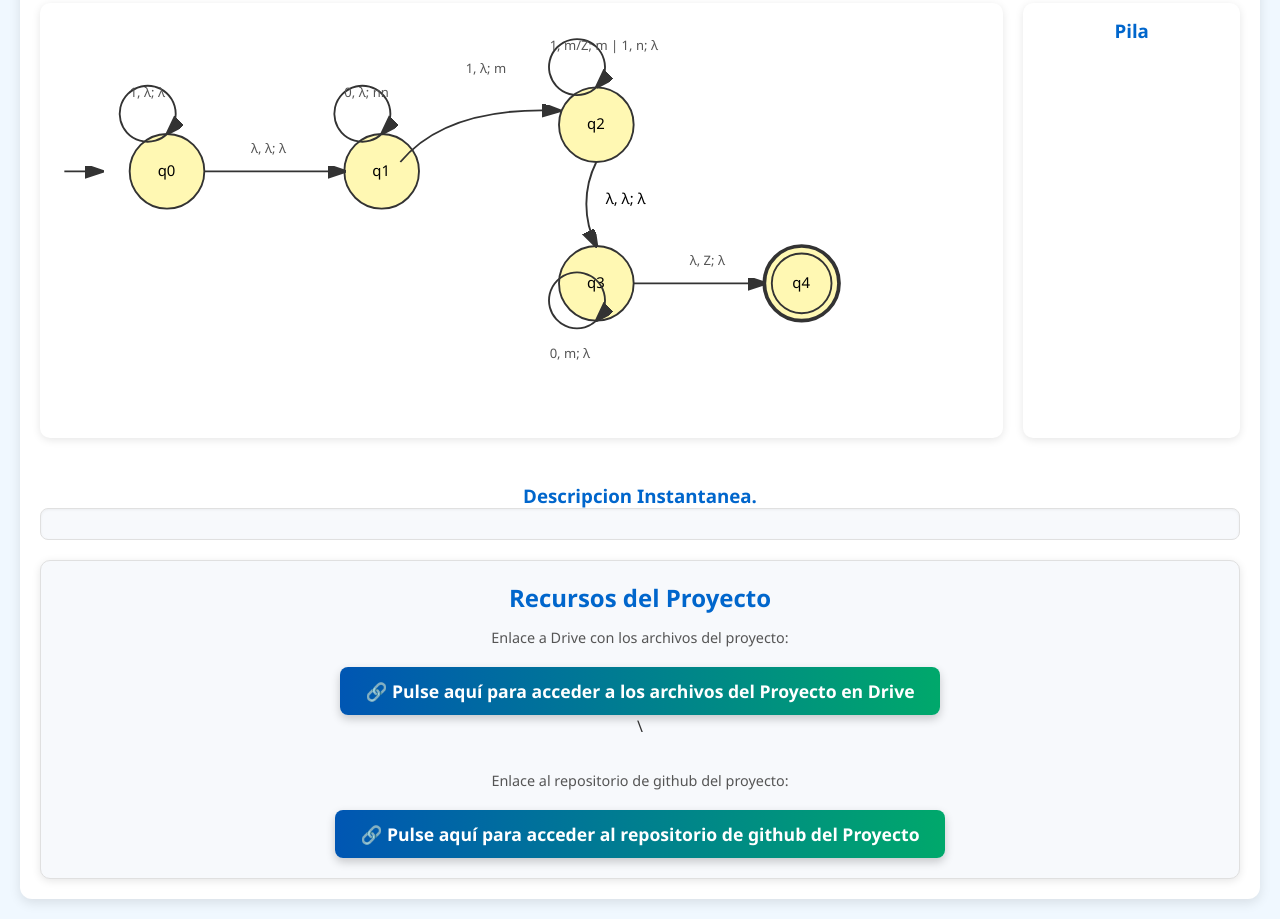
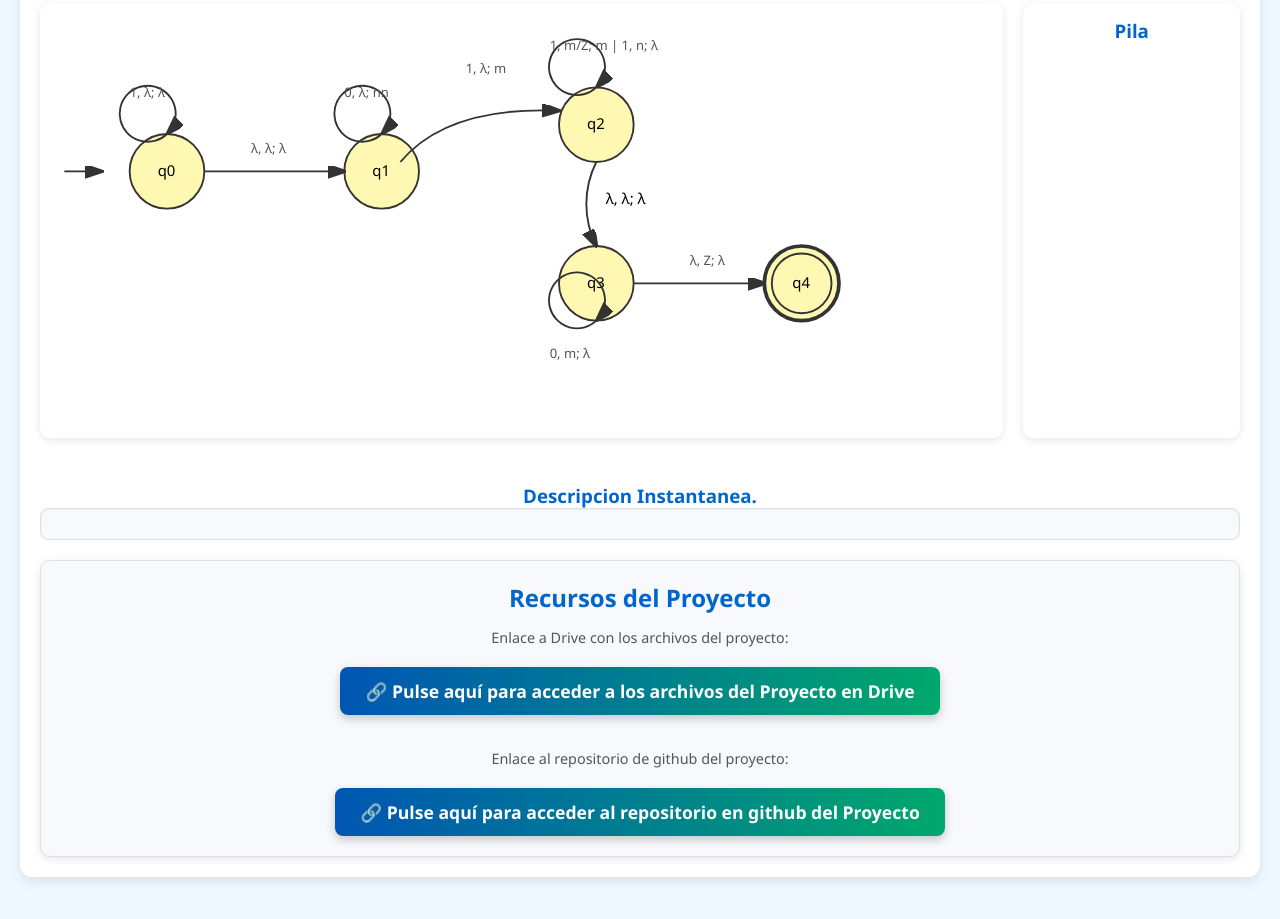
Before and after one commit to alex-garra21/Proy-Automatas, a plain HTML site: page index.html in a window 1280 px wide. Shown: the part 1199-2118 px from the top of the page. After the commit the page ends 2096 px from the top, so only its background shows below. Drawn offline with Linux system fonts and the light colour scheme.

Commit message:
Final automata

```diff
--- a/index.html
+++ b/index.html
@@ -218,12 +218,12 @@
           🔗 Pulse aquí para acceder a los archivos del Proyecto en Drive
         </a>
       </div>
-\
+
       <div>
         <p><br>Enlace al repositorio de github del proyecto:</p>
         <a href="https://github.com/alex-garra21/proyautomatas.git" target="_blank"
           class="gradient-button">
-          🔗 Pulse aquí para acceder al repositorio de github del Proyecto
+          🔗 Pulse aquí para acceder al repositorio en github del Proyecto
         </a>
       </div>
     </div>
```
